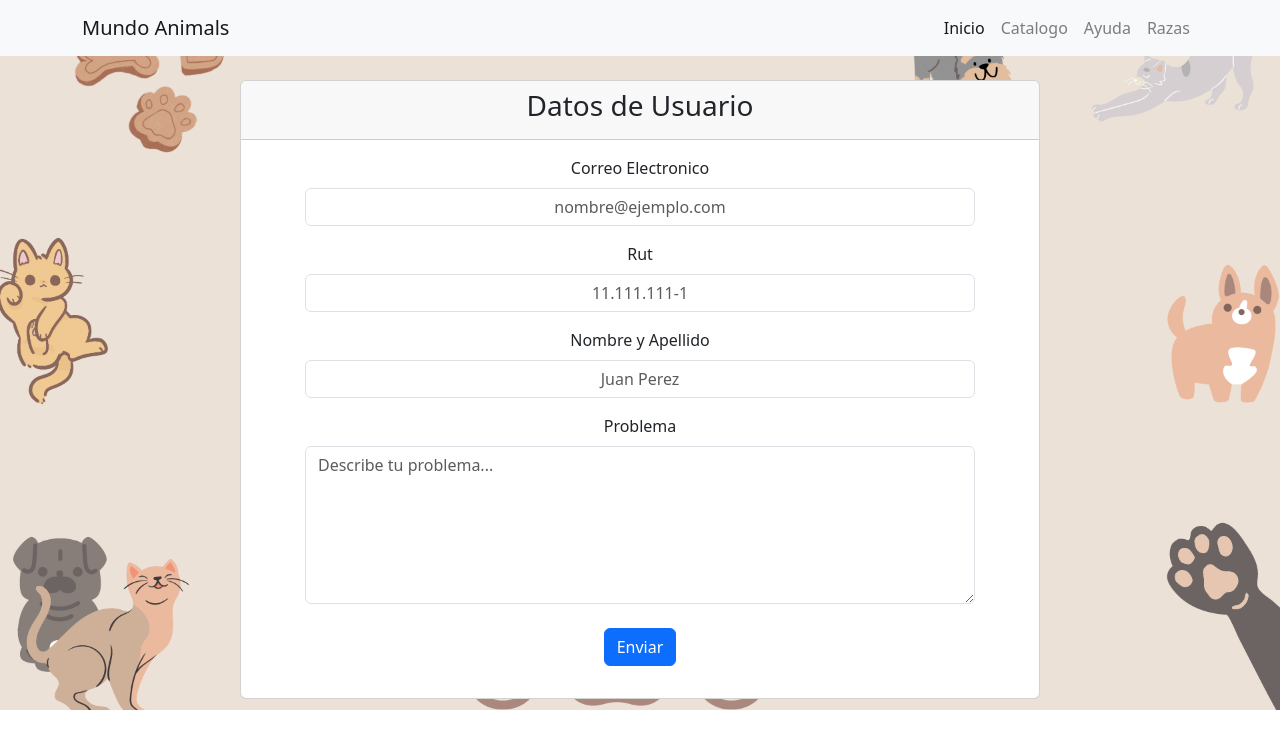
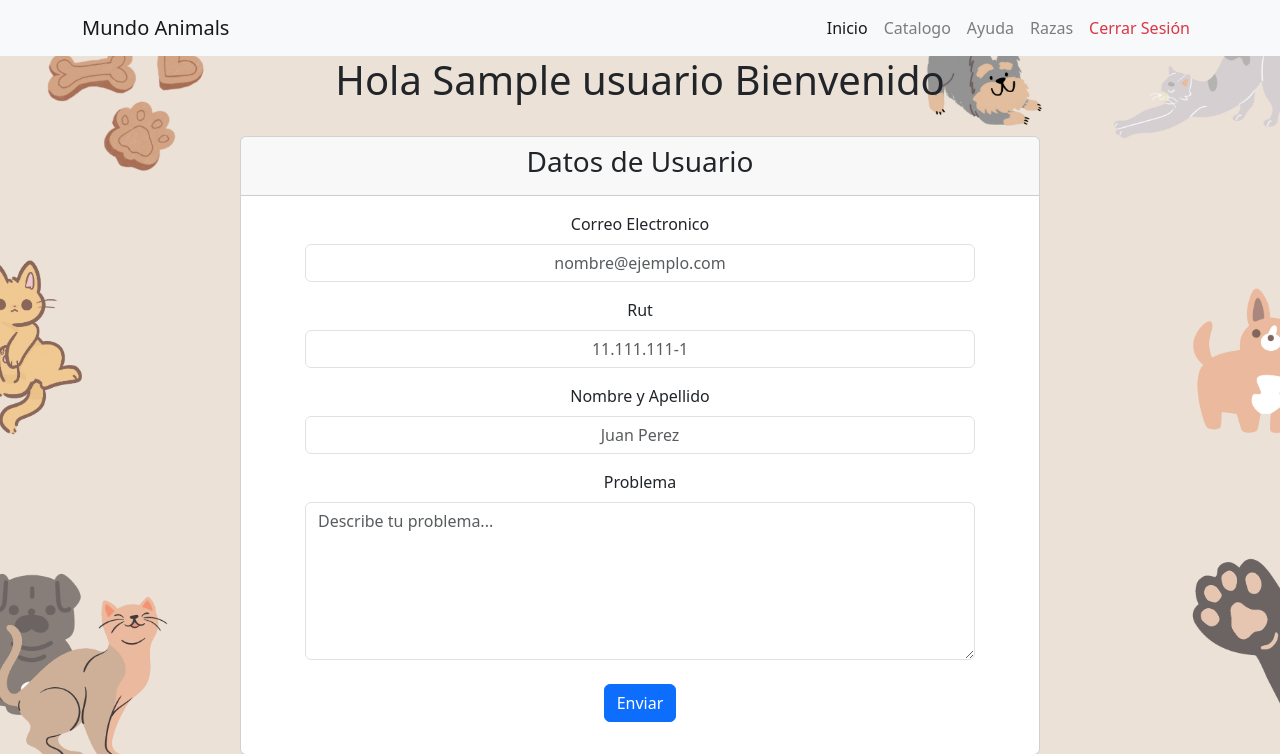
Before and after one commit to Matelunaaaaa/MiProyectoSensacional, a Django app: template productos/templates/ayuda.html in a window 1280 px wide. Shown: the top 754 px of the page. Run offline with Django 3.2, Linux system fonts and the light colour scheme; the template is opened without the code that fills it: most values are stand-ins (such as "Sample title", 1, 10 or a date in 2020); some libraries are stand-ins or nearby versions.

Commit message:
quedo bonito

```diff
--- a/productos/static/js/index.js
+++ b/productos/static/js/index.js
@@ -1,13 +1,17 @@
 $(document).ready(function() {
   const usuarioid = document.getElementById('id_usuario');
+  const headerpestaña = document.getElementById('headerpestaña');
   const bienvenido = document.getElementById('bienvenido');
+
   console.log ('id_usuario ', usuarioid.value)
   debugger
   if ( usuarioid.value  == '0'){
+      bienvenido.style.display = 'none';
       $('#headerContent').html('<nav class="navbar navbar-expand-lg navbar-light bg-light"><div class="container"><a class="navbar-brand" href="#">Mundo Animals</a><button class="navbar-toggler" type="button" data-toggle="collapse" data-target="#navbarSupportedContent" aria-controls="navbarSupportedContent" aria-expanded="false" aria-label="Toggle navigation"><span class="navbar-toggler-icon"></span></button><div class="collapse navbar-collapse" id="navbarSupportedContent"><ul class="navbar-nav ml-auto"><li class="nav-item active"><a class="nav-link" href="http://127.0.0.1:8000/productos/Principal/'+ usuarioid.value +'/">Inicio</a></li><li class="nav-item"><a class="nav-link" href="http://127.0.0.1:8000/productos/catalogo/'+ usuarioid.value +'/">Catalogo</a></li><li class="nav-item"><a class="nav-link" href="http://127.0.0.1:8000/productos/registrarse/'+ usuarioid.value +'/">Registrarse</a></li><li class="nav-item"><a class="nav-link" href="http://127.0.0.1:8000/productos/InicioSesion/'+ usuarioid.value +'/">Inicio de sesion</a></li><li class="nav-item"><a class="nav-link" href="http://127.0.0.1:8000/productos/ayuda/'+ usuarioid.value +'/">Ayuda</a></li><li class="nav-item"><a class="nav-link" href="http://127.0.0.1:8000/productos/razas/'+ usuarioid.value +'/">Razas</a></li></ul></div></div></nav>'); // Cargar el contenido del header
     }
   else{
-    $('#headerContent').html('<nav class="navbar navbar-expand-lg navbar-light bg-light"><div class="container"><a class="navbar-brand" href="#">Mundo Animals</a><button class="navbar-toggler" type="button" data-toggle="collapse" data-target="#navbarSupportedContent" aria-controls="navbarSupportedContent" aria-expanded="false" aria-label="Toggle navigation"><span class="navbar-toggler-icon"></span></button><div class="collapse navbar-collapse" id="navbarSupportedContent"><ul class="navbar-nav ml-auto"><li class="nav-item active"><a class="nav-link" href="http://127.0.0.1:8000/productos/Principal/'+ usuarioid.value +'/">Inicio</a></li><li class="nav-item"><a class="nav-link" href="http://127.0.0.1:8000/productos/catalogo/'+ usuarioid.value +'/">Catalogo</a></li><li class="nav-item"><a class="nav-link" href="http://127.0.0.1:8000/productos/ayuda/'+ usuarioid.value +'/">Ayuda</a></li><li class="nav-item"><a class="nav-link" href="http://127.0.0.1:8000/productos/razas/'+ usuarioid.value +'/">Razas</a></li></ul></div></div></nav>'); // Cargar el contenido del header
+    bienvenido.style.display = 'block';
+    $('#headerContent').html('<nav class="navbar navbar-expand-lg navbar-light bg-light"><div class="container"><a class="navbar-brand" href="#">Mundo Animals</a><button class="navbar-toggler" type="button" data-toggle="collapse" data-target="#navbarSupportedContent" aria-controls="navbarSupportedContent" aria-expanded="false" aria-label="Toggle navigation"><span class="navbar-toggler-icon"></span></button><div class="collapse navbar-collapse" id="navbarSupportedContent"><ul class="navbar-nav ml-auto"><li class="nav-item active"><a class="nav-link" href="http://127.0.0.1:8000/productos/Principal/'+ usuarioid.value +'/">Inicio</a></li><li class="nav-item"><a class="nav-link" href="http://127.0.0.1:8000/productos/catalogo/'+ usuarioid.value +'/">Catalogo</a></li><li class="nav-item"><a class="nav-link" href="http://127.0.0.1:8000/productos/ayuda/'+ usuarioid.value +'/">Ayuda</a></li><li class="nav-item"><a class="nav-link" href="http://127.0.0.1:8000/productos/razas/'+ usuarioid.value +'/">Razas</a></li><ul class="navbar-nav ml-auto"><li class="nav-item"><a class="nav-link btn btn-outline-danger text-danger" href="http://127.0.0.1:8000/productos/Principal/0/">Cerrar Sesión</a></li></ul></div></div></nav>'); // Cargar el contenido del header
   }
 });
 
--- a/productos/templates/InicioSesion.html
+++ b/productos/templates/InicioSesion.html
@@ -17,6 +17,7 @@
     <div id="headerContent"></div>
         <input type="hidden" id="id_usuario" value="{{ usuario.id }}" text="{{ usuario.id }}">
         <input type="hidden" id="headerpestaña" value="InicioSesion">
+        <h1 style="text-align: center; display: none;" id="bienvenido">Hola {{ usuario.nombre }} Bienvenido</h1>
         <div class="container mt-5">
             <div class="row justify-content-center" style="margin-top: 15%;">
                 <form class="col-md-6" id="loginForm">
--- a/productos/templates/ayuda.html
+++ b/productos/templates/ayuda.html
@@ -18,6 +18,7 @@
     <div id="headerContent"></div>
         <input type="hidden" id="id_usuario" value="{{ usuario.id }}" text="{{ usuario.id }}">
         <input type="hidden" id="headerpestaña" value="ayuda">
+        <h1 style="text-align: center; display: none;" id="bienvenido">Hola {{ usuario.nombre }} Bienvenido</h1>
 
     <br>
 
--- a/productos/templates/catalogo.html
+++ b/productos/templates/catalogo.html
@@ -19,6 +19,7 @@
     <div id="headerContent"></div>
         <input type="hidden" id="id_usuario" value="{{ usuario.id }}" text="{{ usuario.id }}">
         <input type="hidden" id="headerpestaña" value="catalogo">
+        <h1 style="text-align: center; display: none;" id="bienvenido">Hola {{ usuario.nombre }} Bienvenido</h1>
 
     <div id="carrito">
         <button class="btn btn-link" type="button" data-bs-toggle="offcanvas" data-bs-target="#offcanvasRight" aria-controls="offcanvasRight">
--- a/productos/templates/razas.html
+++ b/productos/templates/razas.html
@@ -17,6 +17,7 @@
     <div id="headerContent"></div>
         <input type="hidden" id="id_usuario" value="{{ usuario.id }}" text="{{ usuario.id }}">
         <input type="hidden" id="headerpestaña" value="razas">
+        <h1 style="text-align: center; display: none;" id="bienvenido">Hola {{ usuario.nombre }} Bienvenido</h1>
         <!-- container de razas  -->
         <div class="container mt-5">
             <div class="row justify-content-center" style="margin-top: 10%;">
--- a/productos/templates/registrarse.html
+++ b/productos/templates/registrarse.html
@@ -15,6 +15,7 @@
     <div id="headerContent"></div>
     <input type="hidden" id="id_usuario" value="{{ usuario.id }}" text="{{ usuario.id }}">
     <input type="hidden" id="headerpestaña" value="registrarse">
+    <h1 style="text-align: center; display: none;" id="bienvenido">Hola {{ usuario.nombre }} Bienvenido</h1>
 
     <div class="container mt-5">
         <div class="row justify-content-center" style="margin-top: 10%;">
```
